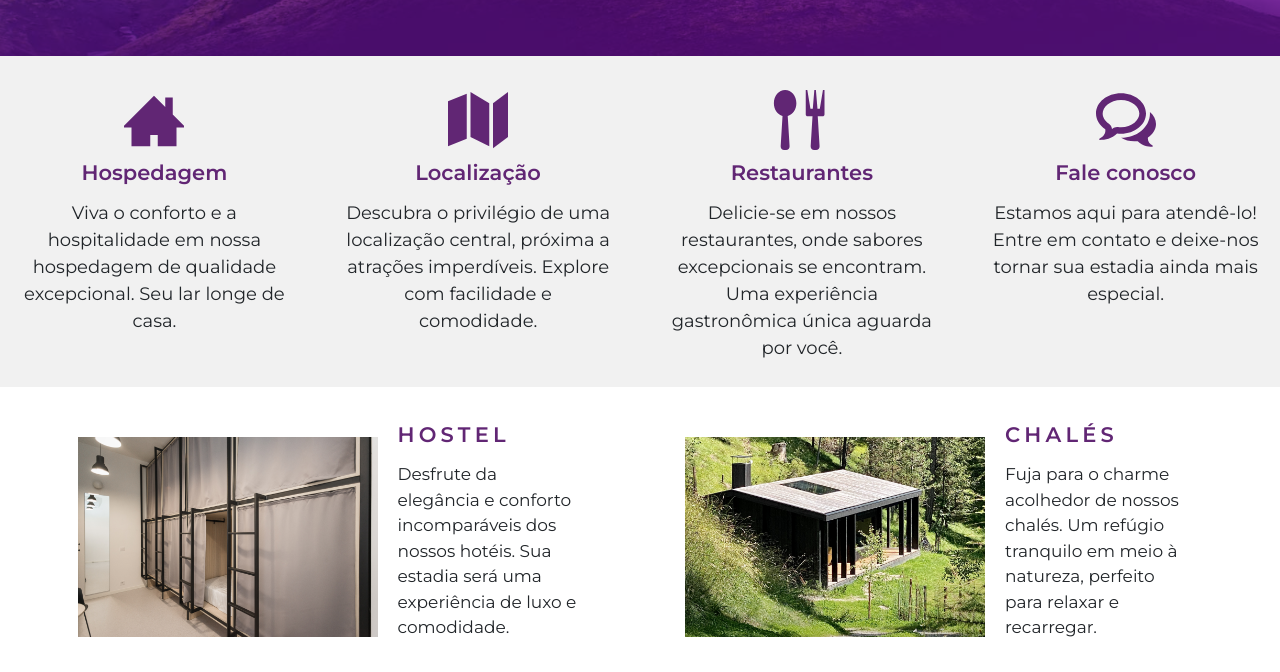
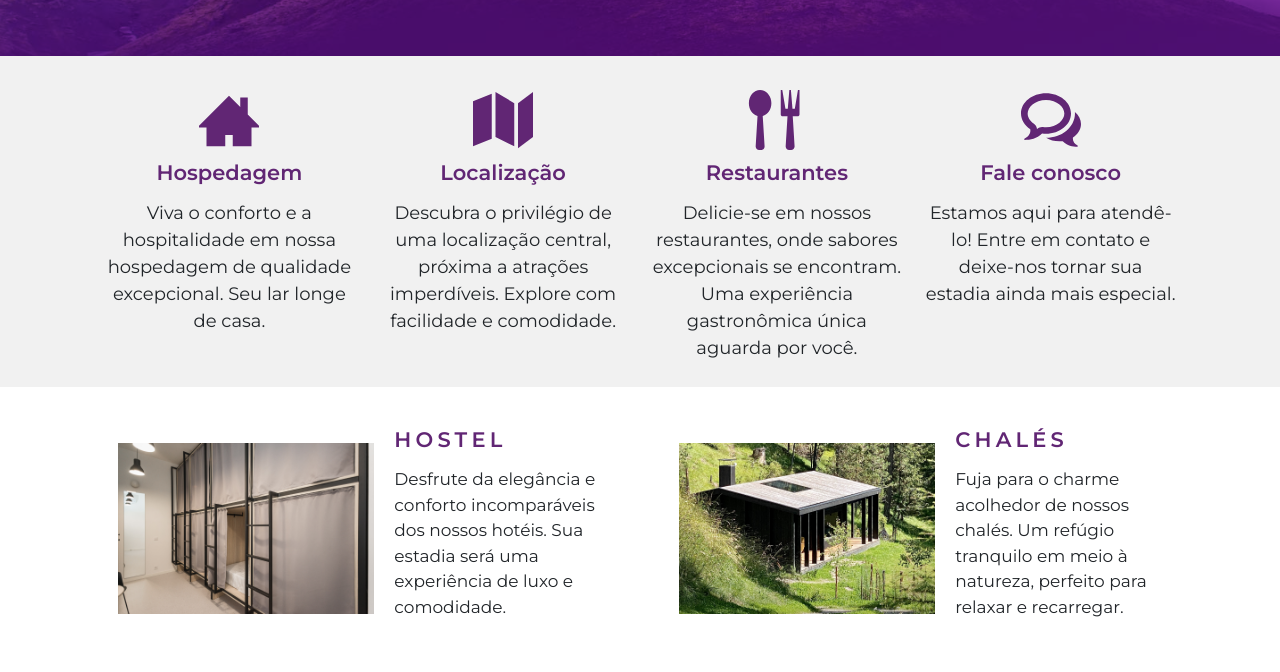
Before and after one commit to ArthurDeOliver/Projeto-Range-Hotel, a plain HTML site: page Projeto Hotel/index.html in a window 1280 px wide. Shown: the part 562-1234 px from the top of the page. Drawn offline with nearby package versions, Linux system fonts and the light colour scheme.

Commit message:
ultimos retoques

```diff
--- a/Projeto Hotel/media_querys.css
+++ b/Projeto Hotel/media_querys.css
@@ -6,6 +6,10 @@
         align-items: center;
         justify-content: space-around;
         flex-direction: row;
+    }
+
+    .sec1_first p{
+        width: 60vw;
     }
 
     ul{
@@ -34,6 +38,10 @@
     .nav_list li{
         text-align: center;
         width: 100%;
+    }
+
+    .cards_wrapper{
+        flex-direction: unset;
     }
 
     .cards_hotel{
@@ -70,7 +78,6 @@
         background-image: url(images/bg_topo_1198x670.jpg);
     }
 
-
 }
 
 @media screen and (min-width: 1200px){
@@ -84,8 +91,15 @@
 
     }
 
+    .cards_wrapper{
+        flex-direction: row;
+        padding: 0 10em;
+        justify-content: space-around;
+   }
+
     .sec2{
-        justify-content: unset;
+        padding: 4em 10em;
+        justify-content: space-evenly;
         flex-direction: row;
     }
 
@@ -94,22 +108,18 @@
     }
 
     .cards_hotel{
+        /* border: 1px black solid; */
         justify-content: center;
-        padding-left: 5em;
         width: calc(50% - 5em);
     }
 
     .img_hotel img{
-        /* border: 50px solid black; */
-        width: 30em;
-        height: 20em;
-
-
+        width: 20vw;
+        /* height: 30em; */
     }
 
     .cards p{
-        width: 15em;
-
+        width: 14em;
     }
 
 }
--- a/Projeto Hotel/style.css
+++ b/Projeto Hotel/style.css
@@ -92,7 +92,6 @@ ul{
 /* main */
 
 .sec1{
-
     background-color: rgb(241, 241, 241);
     display: flex;
     flex-direction: column;
@@ -116,9 +115,6 @@ ul{
 }
 
 .sec1_first p{
-
-    width: 60vw;
-
     font-size: 1.8em;
     padding-bottom: 1.2em;
 }
@@ -132,17 +128,27 @@ button{
     font-weight: 900;
     border-radius: 0.5em;
     padding: 0.8em 2em;
+    transition: background-color 0.5s ease-in-out;
+}
+
+button:hover{
+    background-color: #7eb9b9;
 }
 
 #arrow{
     display: none;
     width: 10em;
-    /* border: 2px black solid; */
 }
 
 /* cards_wrapper */
 
+.cards_wrapper{
+    display: flex;
+    flex-direction: column;
+}
+
 .cards{
+
     padding: 1.5em 0;
     display: flex;
     flex-direction: column;
```
